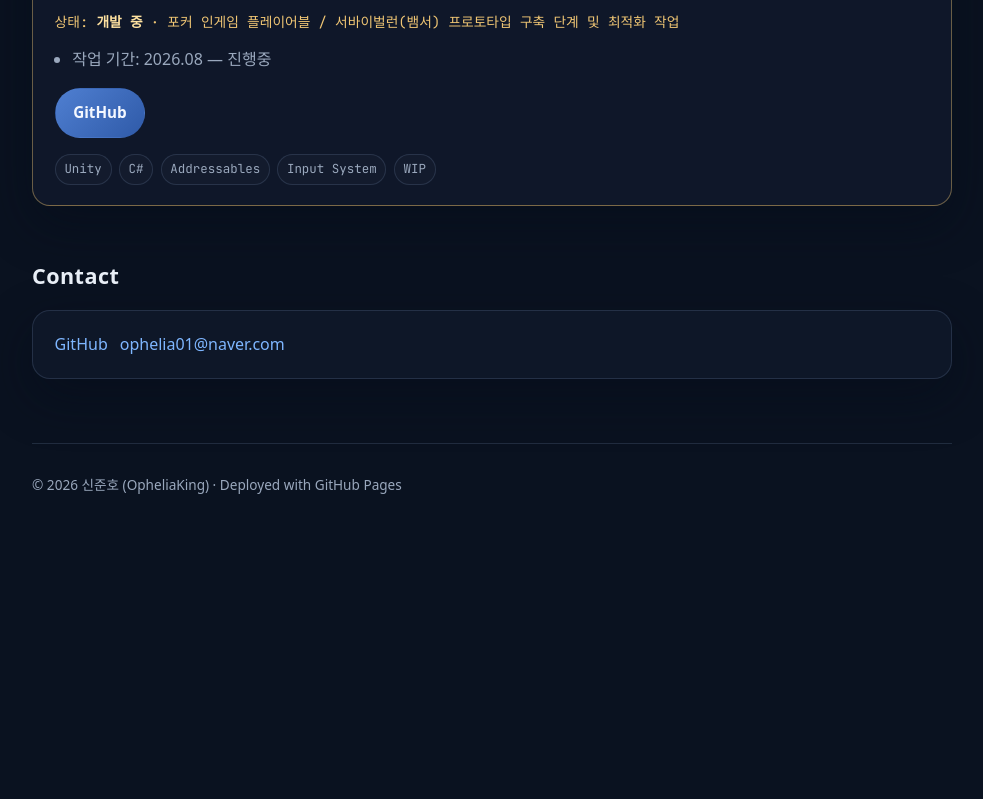
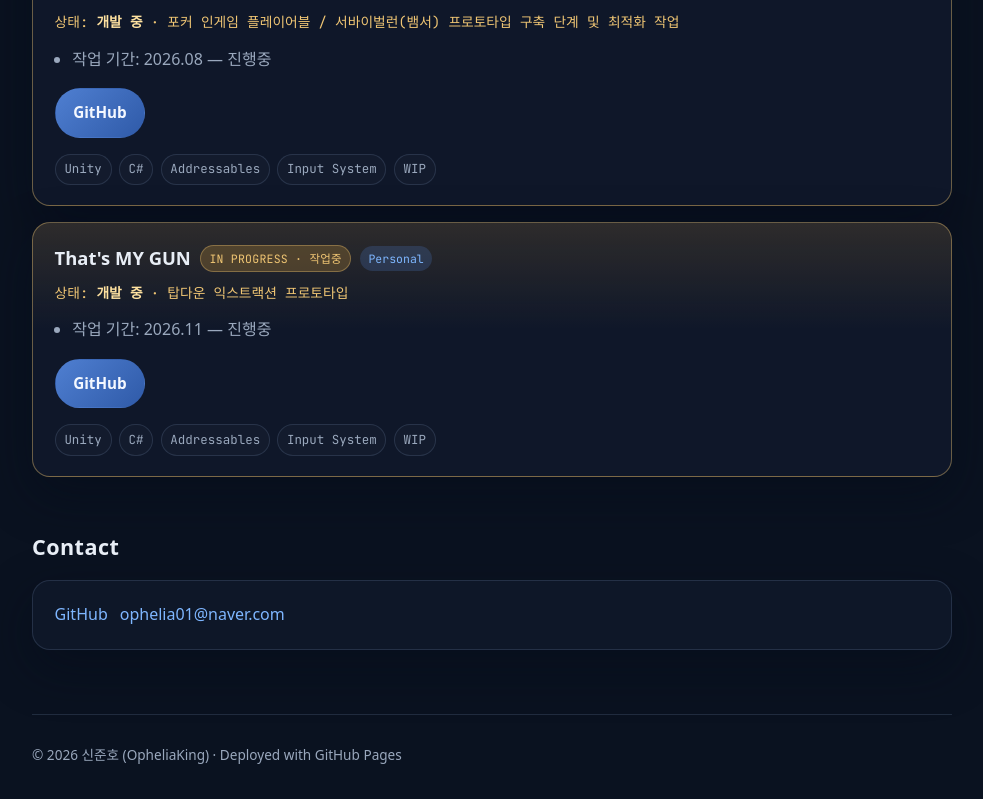
Before and after one commit to OpheliaKing/OpheliaKing.github.io, a plain HTML site: page index.html in a window 1280 px wide. Shown: the part 5276-6075 px from the top of the page, without its empty margins (148-1131 px from the left). Before the commit the page ends 5804 px from the top, so only its background shows below. Drawn offline with Linux system fonts and the light colour scheme; a web font is replaced by a local one.

Commit message:
In Progress에 That's MY GUN 프로토타입을 추가
Co-authored-by: Cursor <cursoragent@cursor.com>

```diff
--- a/index.html
+++ b/index.html
@@ -340,6 +340,30 @@
           <li>WIP</li>
         </ul>
       </article>
+
+      <article class="project card wip-card">
+        <div class="project-head">
+          <h3>That's MY GUN</h3>
+          <span class="badge wip">IN PROGRESS · 작업중</span>
+          <span class="badge">Personal</span>
+        </div>
+        <p class="wip-status">
+          상태: <strong>개발 중</strong> · 탑다운 익스트랙션 프로토타입
+        </p>
+        <ul class="feature-list">
+          <li>작업 기간: 2026.11 — 진행중</li>
+        </ul>
+        <div class="project-links">
+          <a class="btn primary" href="https://github.com/OpheliaKing/Thats_MY_GUN" target="_blank" rel="noopener">GitHub</a>
+        </div>
+        <ul class="tag-list compact">
+          <li>Unity</li>
+          <li>C#</li>
+          <li>Addressables</li>
+          <li>Input System</li>
+          <li>WIP</li>
+        </ul>
+      </article>
     </section>
 
     <section id="contact" class="section">
```
